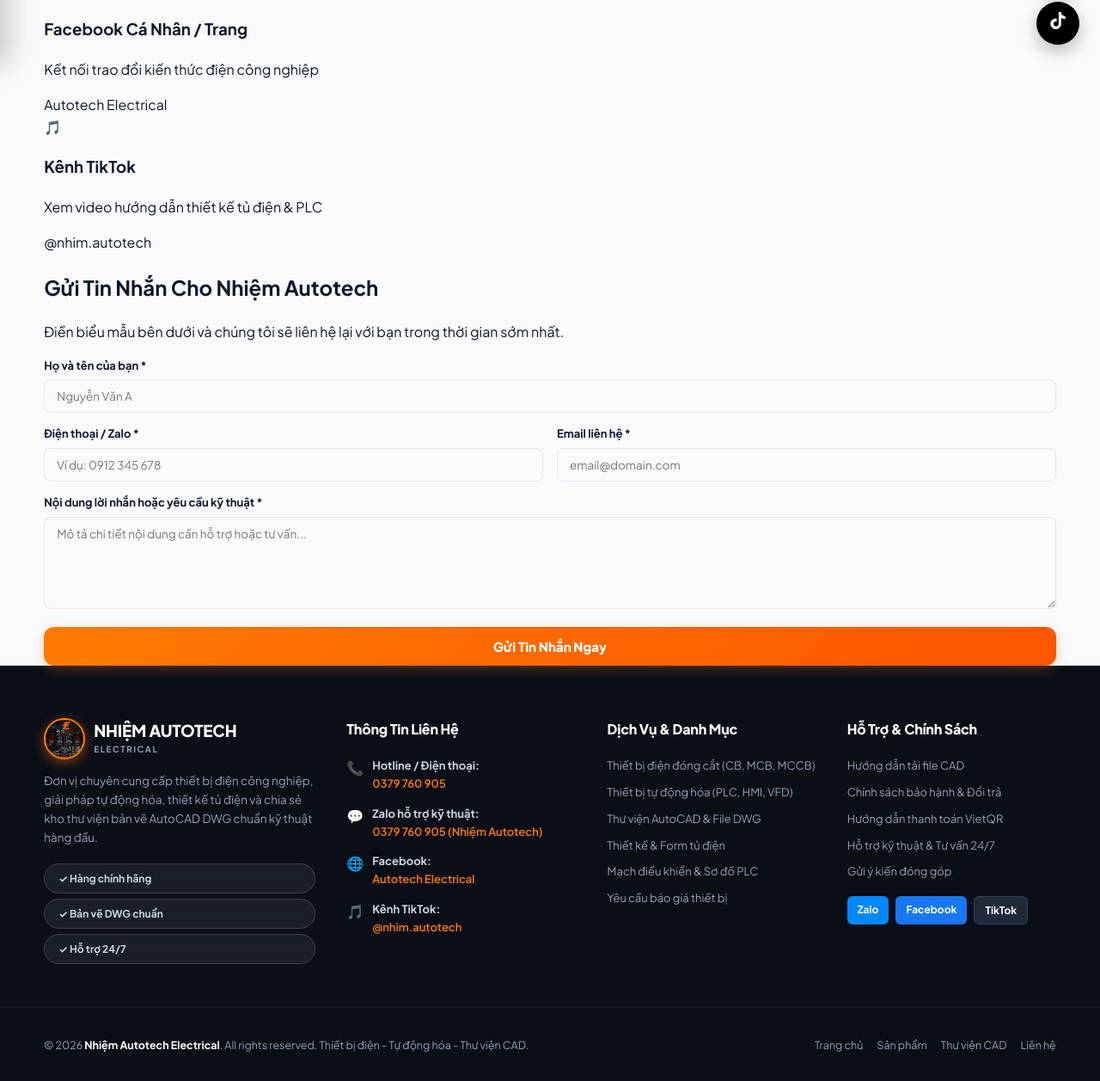
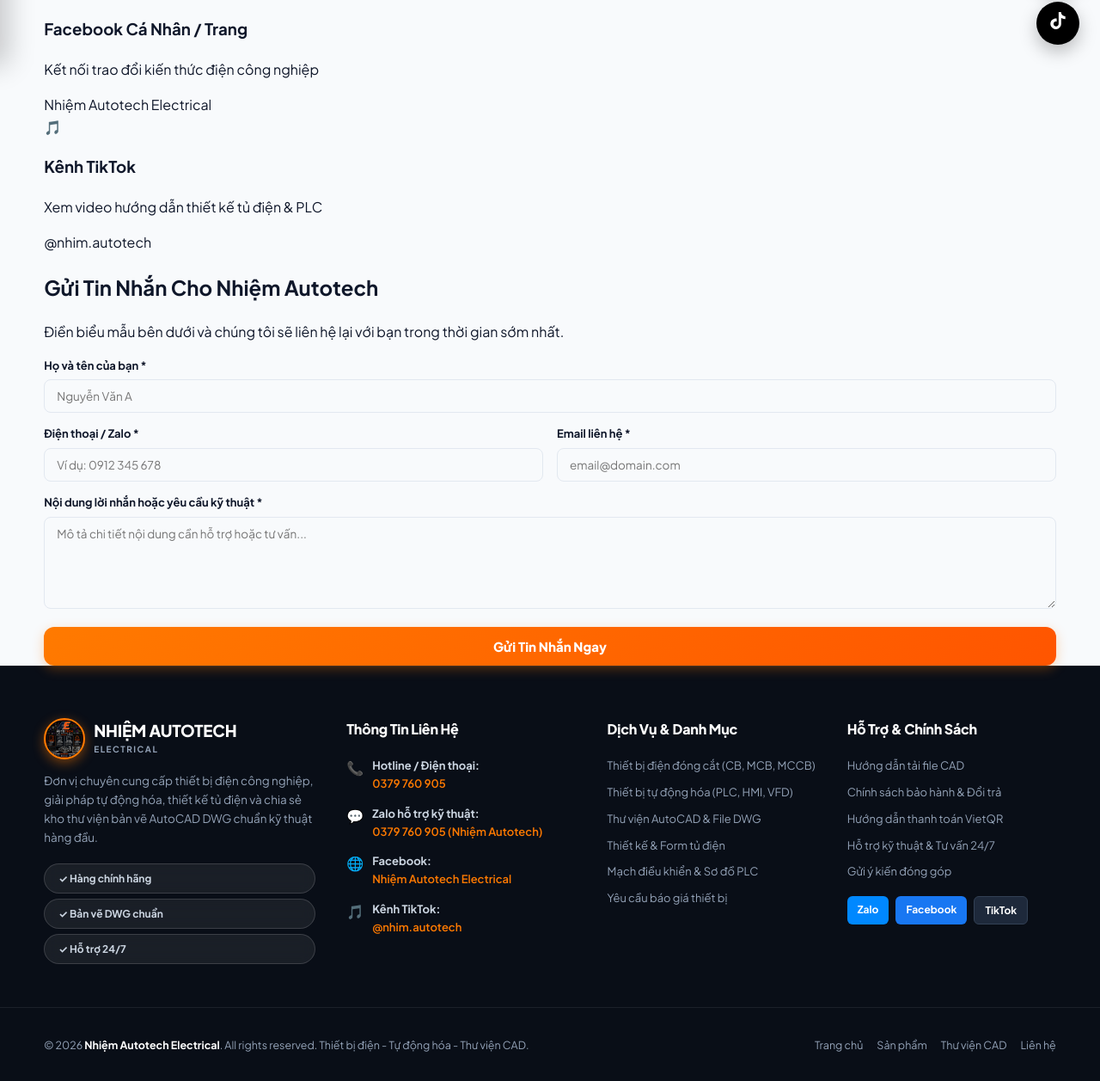
Before and after one commit to trinhnhiemtdh-hash/Nhiem-Autotech-Electrical, a Flask app: page /contact in a window 1280 px wide. Shown: the part 724-1981 px from the top of the page at 86% size. Run offline with Flask 3, Linux system fonts and the light colour scheme; data that the repository does not hold is empty.

Commit message:
Update Facebook link to personal profile id 61593437326233

```diff
--- a/app.py
+++ b/app.py
@@ -247,7 +247,7 @@ def send_order_paid_email(order):
           <div style="font-size:13px;color:#64748b;line-height:1.6;">
             <p style="margin:0 0 6px;"><strong style="color:#0f172a;">Cần hỗ trợ kỹ thuật hoặc hướng dẫn sử dụng file CAD?</strong></p>
             <p style="margin:0 0 4px;">📞 Hotline / Zalo: <strong style="color:#ff7a00;">0379 760 905</strong></p>
-            <p style="margin:0 0 4px;">🌐 Facebook: <a href="https://www.facebook.com/search/top?q=autotech%20electrical" style="color:#0284c7;">Autotech Electrical</a></p>
+            <p style="margin:0 0 4px;">🌐 Facebook: <a href="https://www.facebook.com/profile.php?id=61593437326233" style="color:#0284c7;">Nhiệm Autotech Electrical</a></p>
             <p style="margin:0 0 4px;">🎵 TikTok: <a href="https://www.tiktok.com/@nhim.autotech" style="color:#0284c7;">@nhim.autotech</a></p>
           </div>
         </div>
--- a/templates/base.html
+++ b/templates/base.html
@@ -42,7 +42,7 @@
       </a>
       <div class="top-social-links">
         <a href="https://zalo.me/0379760905" target="_blank" rel="noopener noreferrer" title="Chat Zalo">Zalo</a>
-        <a href="https://www.facebook.com/search/top?q=autotech%20electrical" target="_blank" rel="noopener noreferrer" title="Facebook">Facebook</a>
+        <a href="https://www.facebook.com/profile.php?id=61593437326233" target="_blank" rel="noopener noreferrer" title="Facebook">Facebook</a>
         <a href="https://www.tiktok.com/@nhim.autotech" target="_blank" rel="noopener noreferrer" title="TikTok">TikTok</a>
       </div>
     </div>
@@ -185,7 +185,7 @@
     <p>Hotline/Zalo: <a href="tel:0379760905"><strong>0379 760 905</strong></a></p>
     <div class="drawer-socials">
       <a href="https://zalo.me/0379760905" target="_blank" rel="noopener noreferrer">Zalo</a>
-      <a href="https://www.facebook.com/search/top?q=autotech%20electrical" target="_blank" rel="noopener noreferrer">Facebook</a>
+      <a href="https://www.facebook.com/profile.php?id=61593437326233" target="_blank" rel="noopener noreferrer">Facebook</a>
       <a href="https://www.tiktok.com/@nhim.autotech" target="_blank" rel="noopener noreferrer">TikTok</a>
     </div>
   </div>
@@ -229,7 +229,7 @@
   </a>
 
   <!-- Facebook Messenger / Page Button -->
-  <a href="https://www.facebook.com/search/top?q=autotech%20electrical" target="_blank" rel="noopener noreferrer" class="floating-btn btn-facebook" title="Facebook Nhiệm Autotech" aria-label="Facebook">
+  <a href="https://www.facebook.com/profile.php?id=61593437326233" target="_blank" rel="noopener noreferrer" class="floating-btn btn-facebook" title="Facebook Nhiệm Autotech" aria-label="Facebook">
     <div class="floating-icon">
       <svg width="22" height="22" viewBox="0 0 24 24" fill="currentColor"><path d="M24 12.073c0-6.627-5.373-12-12-12s-12 5.373-12 12c0 5.99 4.388 10.954 10.125 11.854v-8.385H7.078v-3.47h3.047V9.43c0-3.007 1.792-4.669 4.533-4.669 1.312 0 2.686.235 2.686.235v2.953H15.83c-1.491 0-1.956.925-1.956 1.874v2.25h3.328l-.532 3.47h-2.796v8.385C19.612 23.027 24 18.062 24 12.073z"/></svg>
     </div>
@@ -324,7 +324,7 @@
           <span class="contact-icon">🌐</span>
           <div>
             <strong>Facebook:</strong>
-            <a href="https://www.facebook.com/search/top?q=autotech%20electrical" target="_blank" rel="noopener noreferrer">Autotech Electrical</a>
+            <a href="https://www.facebook.com/profile.php?id=61593437326233" target="_blank" rel="noopener noreferrer">Nhiệm Autotech Electrical</a>
           </div>
         </li>
         <li>
@@ -362,7 +362,7 @@
       </ul>
       <div class="footer-social-box">
         <a href="https://zalo.me/0379760905" target="_blank" rel="noopener noreferrer" class="soc-btn zalo-btn">Zalo</a>
-        <a href="https://www.facebook.com/search/top?q=autotech%20electrical" target="_blank" rel="noopener noreferrer" class="soc-btn fb-btn">Facebook</a>
+        <a href="https://www.facebook.com/profile.php?id=61593437326233" target="_blank" rel="noopener noreferrer" class="soc-btn fb-btn">Facebook</a>
         <a href="https://www.tiktok.com/@nhim.autotech" target="_blank" rel="noopener noreferrer" class="soc-btn tt-btn">TikTok</a>
       </div>
     </div>
@@ -391,7 +391,7 @@
       "url": {{ site_url|tojson }},
       "telephone": "0379760905",
       "sameAs": [
-        "https://www.facebook.com/search/top?q=autotech%20electrical",
+        "https://www.facebook.com/profile.php?id=61593437326233",
         "https://www.tiktok.com/@nhim.autotech"
       ]
     },
--- a/templates/contact.html
+++ b/templates/contact.html
@@ -48,7 +48,7 @@
         <div class="info-content-box">
           <h3>Facebook Cá Nhân / Trang</h3>
           <p>Kết nối trao đổi kiến thức điện công nghiệp</p>
-          <a href="https://www.facebook.com/search/top?q=autotech%20electrical" target="_blank" rel="noopener noreferrer" class="info-link">Autotech Electrical</a>
+          <a href="https://www.facebook.com/profile.php?id=61593437326233" target="_blank" rel="noopener noreferrer" class="info-link">Nhiệm Autotech Electrical</a>
         </div>
       </div>
 
```
